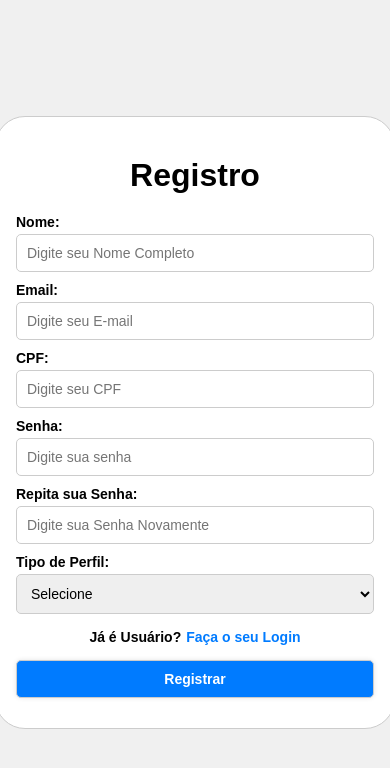
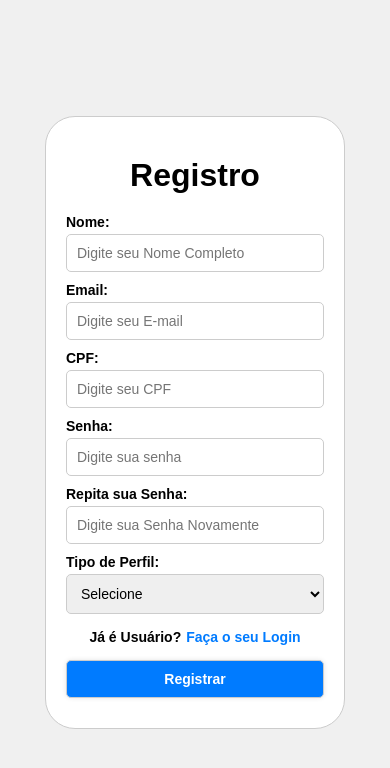
Before and after one commit to LuizSoares1/LoginSystemFront, a React (Vite) app: page /register in a window 390 px wide. Shown: the top 768 px of the page. Built offline with nearby package versions, Linux system fonts and the light colour scheme.

Commit message:
alterações para melhorar o css do mobile.

```diff
--- a/src/styles/main.sass
+++ b/src/styles/main.sass
@@ -25,3 +25,10 @@
     overflow: hidden
     overflow-y: auto
     max-height: 80vh
+    -webkit-overflow-scrolling: touch
+
+@media (max-width: 768px)
+    .container-form
+        min-width: 300px !important
+        max-width: 500px
+        margin: 20px
--- a/src/styles/user-list.sass
+++ b/src/styles/user-list.sass
@@ -52,6 +52,12 @@
     tr:hover
         background-color: #f1f1f1
 
+    @media (max-width: 576px)
+        display: block
+        overflow-x: auto
+        white-space: nowrap
+        -webkit-overflow-scrolling: touch
+
 .error
     color: #dc3545
     font-size: 14px
```
